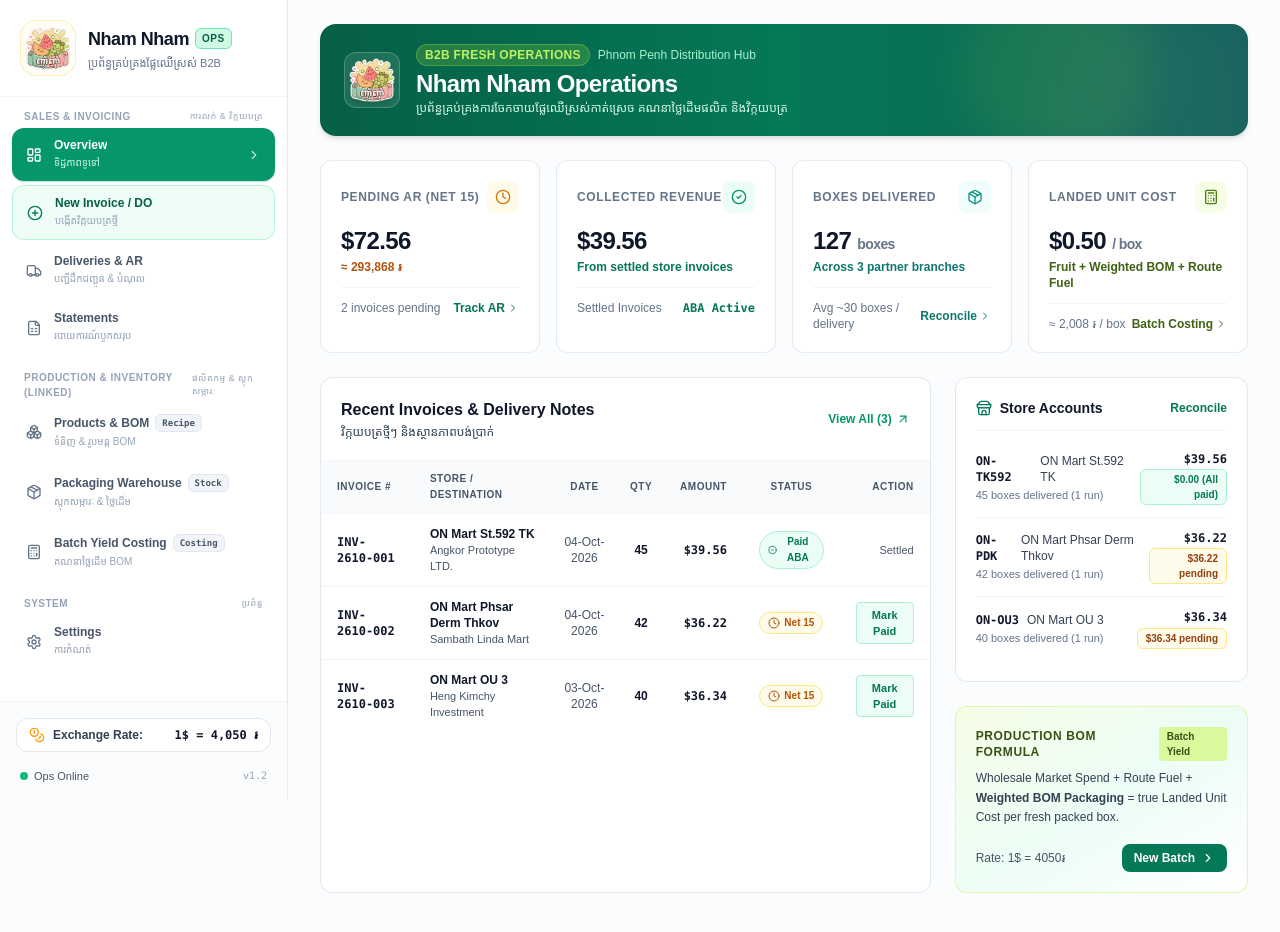
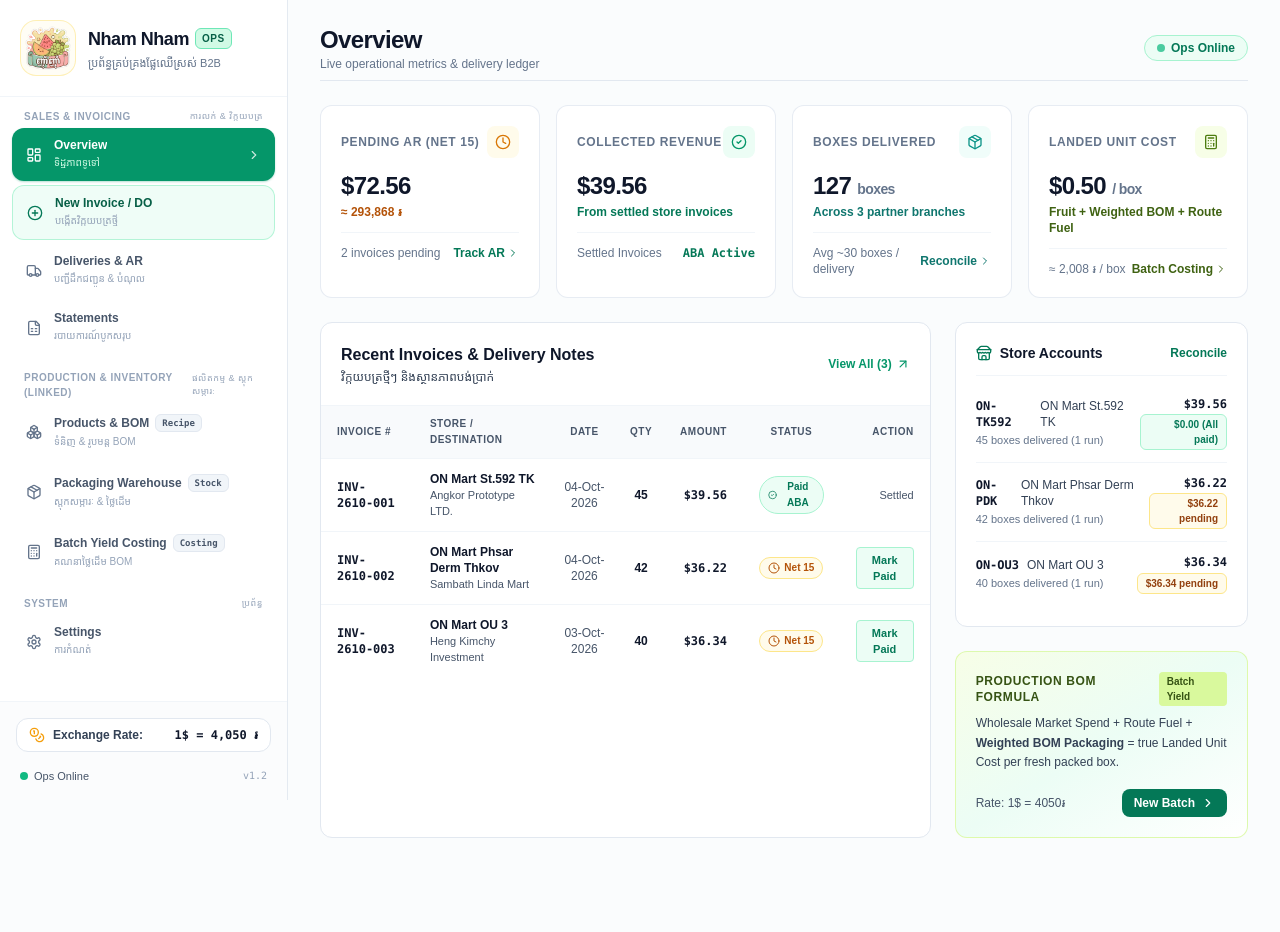
Before and after one commit to Swordsman1313/NhamSystem, a Next.js app: page / in a window 1280 px wide. Shown: the top 932 px of the page. After the commit the page ends 902 px from the top, so only its background shows below. Built offline with nearby package versions, Linux system fonts and the light colour scheme; a web font is replaced by a local one.

Commit message:
Remove top hero banner from overview page and replace with compact clean header

```diff
--- a/app/page.tsx
+++ b/app/page.tsx
@@ -101,36 +101,17 @@
 
   return (
     <div className="max-w-7xl mx-auto px-4 sm:px-6 lg:px-8 pt-6 space-y-6">
-      {/* Top Banner / Welcome */}
-      <div className="bg-gradient-to-r from-emerald-800 via-emerald-700 to-teal-800 rounded-2xl p-4 sm:px-6 sm:py-5 text-white shadow-md relative overflow-hidden">
-        {/* Subtle decorative circles */}
-        <div className="absolute -top-12 -right-12 w-64 h-64 bg-white/5 rounded-full blur-2xl pointer-events-none" />
-        <div className="absolute -bottom-8 right-24 w-48 h-48 bg-citrus-400/10 rounded-full blur-xl pointer-events-none" />
-
-        <div className="relative z-10 flex items-center justify-between">
-          <div className="flex items-center space-x-3 sm:space-x-4">
-            <div className="w-12 h-12 sm:w-14 sm:h-14 shrink-0 p-1 rounded-xl bg-white/10 backdrop-blur-xs border border-white/20 flex items-center justify-center">
-              <img
-                src="/logo.png"
-                alt="Nham Nham Fruit Logo"
-                className="w-full h-full object-contain drop-shadow-md"
-              />
-            </div>
-            <div>
-              <div className="flex items-center space-x-2">
-                <span className="px-2 py-0.5 rounded-full bg-citrus-400/20 text-citrus-300 border border-citrus-400/30 text-[10px] sm:text-xs font-semibold tracking-wide uppercase">
-                  B2B Fresh Operations
-                </span>
-                <span className="text-xs text-emerald-200">Phnom Penh Distribution Hub</span>
-              </div>
-              <h1 className="text-xl sm:text-2xl font-black tracking-tight mt-0.5">
-                Nham Nham Operations
-              </h1>
-              <p className="text-emerald-100 text-xs font-khmer hidden sm:block">
-                ប្រព័ន្ធគ្រប់គ្រងការចែកចាយផ្លែឈើស្រស់កាត់ស្រេច គណនាថ្លៃដើមផលិត និងវិក្កយបត្រ
-              </p>
-            </div>
-          </div>
+      {/* Minimal Top Header */}
+      <div className="flex items-center justify-between pb-2 border-b border-slate-200">
+        <div>
+          <h1 className="text-2xl font-bold text-slate-900 tracking-tight">Overview</h1>
+          <p className="text-xs text-slate-500">Live operational metrics &amp; delivery ledger</p>
+        </div>
+        <div className="flex items-center gap-2">
+          <span className="inline-flex items-center gap-1.5 px-3 py-1 rounded-full text-xs font-semibold bg-emerald-50 text-emerald-700 border border-emerald-200">
+            <span className="w-2 h-2 rounded-full bg-emerald-500 animate-pulse" />
+            Ops Online
+          </span>
         </div>
       </div>
 
```
